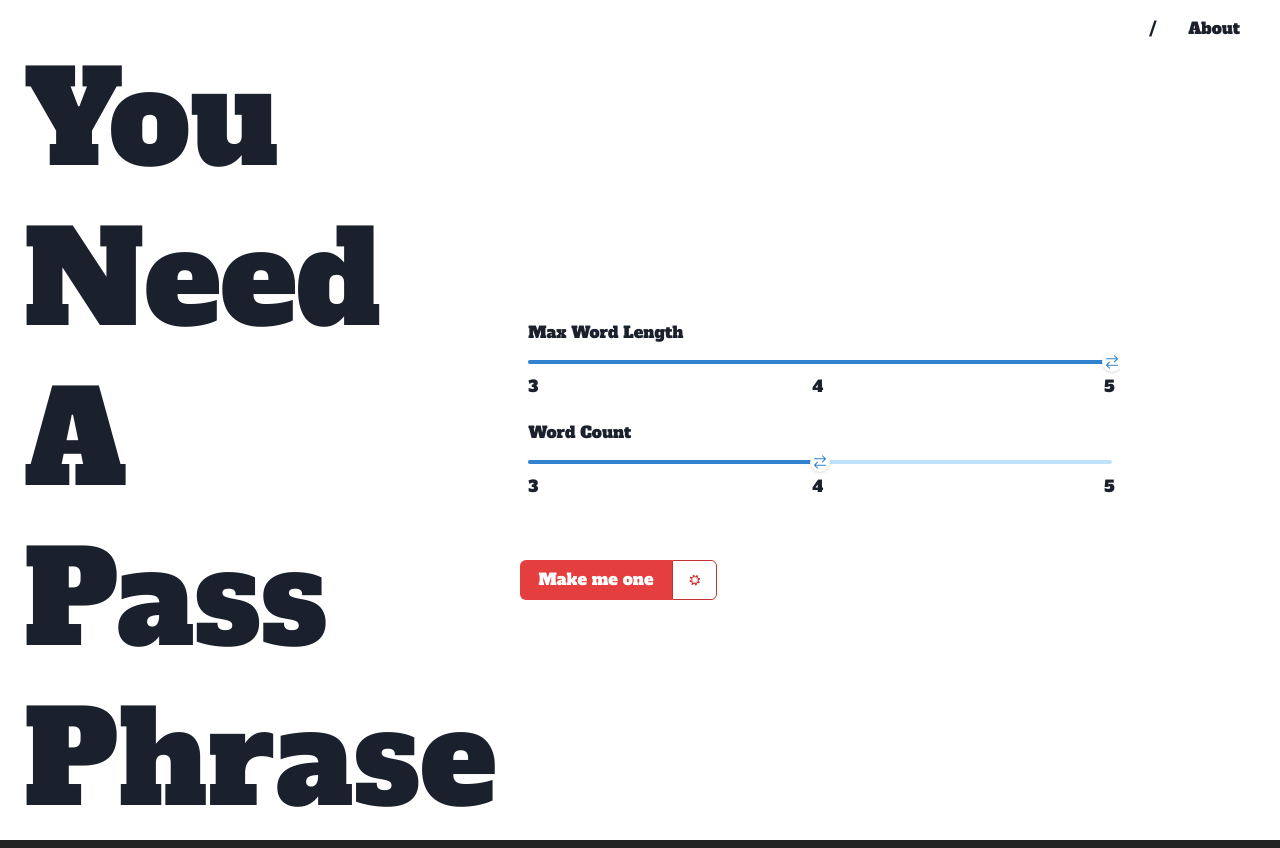
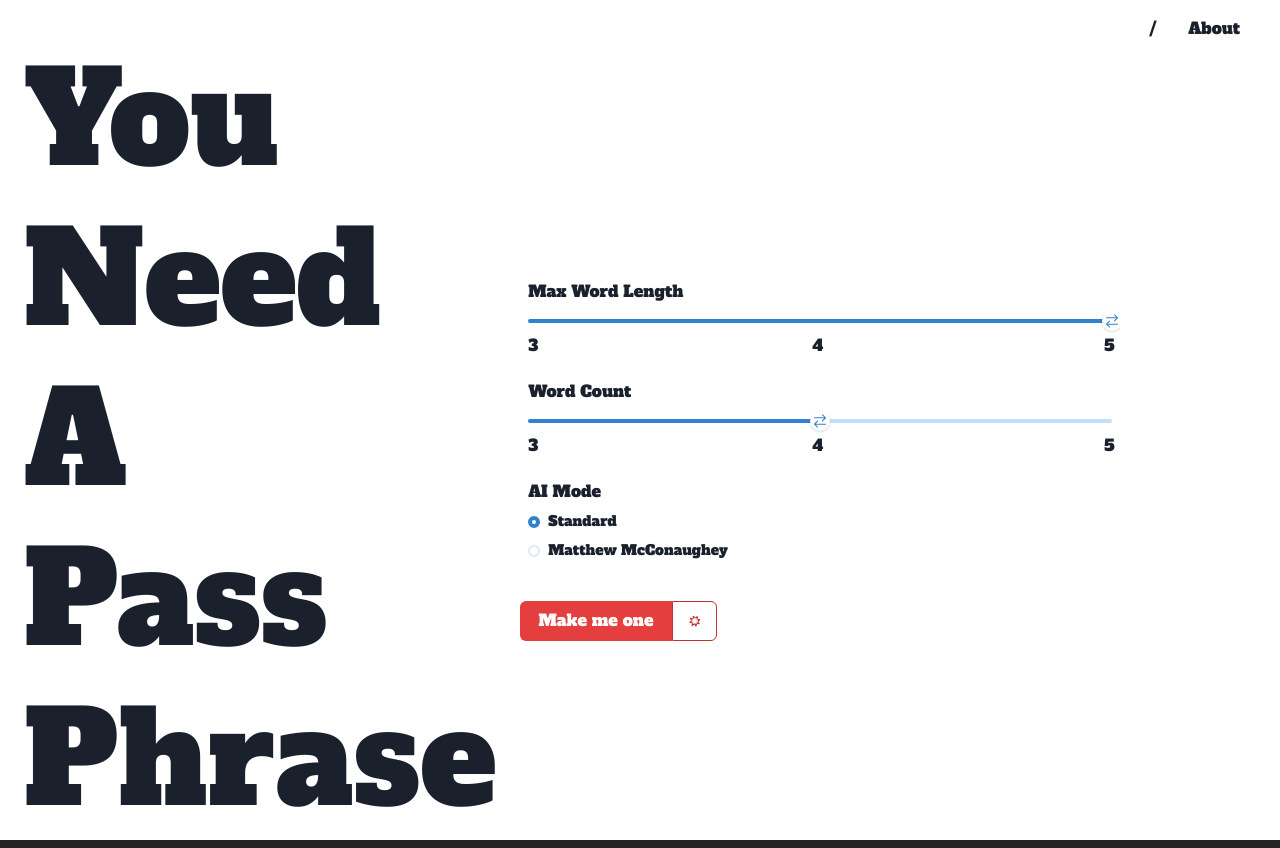
Before and after one commit to cdanielsen/next-long-pass, a React (Vite) app: page / in a window 1280 px wide. Both pictures are taken after a click on the button "Passphrase configuration". Built offline with nearby package versions, Linux system fonts and the light colour scheme.

Commit message:
feat: add temp mode

```diff
--- a/src/clients/openai/index.ts
+++ b/src/clients/openai/index.ts
@@ -1,4 +1,5 @@
 import { useEffect, useState, useCallback } from "react";
+import { TemperatureModes } from "../../components/Content";
 
 interface PassphraseResponse {
   message: string;
@@ -6,9 +7,13 @@ interface PassphraseResponse {
 
 export interface PassphraseRequest {
   passphrase: string;
+  temperature: TemperatureModes;
 }
 
-export const useDescription = (passphrase: string | null) => {
+export const useDescription = (
+  passphrase: string | null,
+  temperature: TemperatureModes,
+) => {
   const [description, setDescription] = useState<string | null>(null);
   const [isLoading, setIsLoading] = useState(false);
   const [isError, setIsError] = useState(false);
@@ -21,7 +26,7 @@ export const useDescription = (passphrase: string | null) => {
       const result = await fetch("api/openai", {
         method: "POST",
         headers: { "Content-Type": "application/json" },
-        body: JSON.stringify({ passphrase }),
+        body: JSON.stringify({ passphrase, temperature }),
       }).then((response) => response.json() as Promise<PassphraseResponse>);
 
       setDescription(result.message);
@@ -30,7 +35,7 @@ export const useDescription = (passphrase: string | null) => {
       setIsError(true);
     }
     setIsLoading(false);
-  }, [passphrase]);
+  }, [passphrase, temperature]);
 
   useEffect(() => {
     if (!passphrase) {
--- a/src/components/Content.tsx
+++ b/src/components/Content.tsx
@@ -10,6 +10,10 @@ import {
   Flex,
   Icon,
   IconButton,
+  Radio,
+  RadioGroup,
+  Stack,
+  Text,
 } from "@chakra-ui/react";
 import { generate } from "random-words";
 import { IconType } from "react-icons";
@@ -20,9 +24,13 @@ import { useDescription } from "../clients/openai";
 import CopyButton from "./CopyButton";
 import ConfigSlider from "./ConfigSlider";
 
+const TemperatureValues = [0.5, 1.5] as const;
+export type TemperatureModes = (typeof TemperatureValues)[number];
+
 interface PassphraseConfig {
   maxLength: number;
   wordCount: number;
+  temperature: TemperatureModes;
 }
 
 const Content = () => {
@@ -33,6 +41,7 @@ const Content = () => {
   const [passphraseConfig, setPassphraseConfig] = useState<PassphraseConfig>({
     maxLength: 5,
     wordCount: 4,
+    temperature: TemperatureValues[0],
   });
 
   const toggleConfig = () => {
@@ -49,8 +58,10 @@ const Content = () => {
     setCurrentPassphrase(nextPassphrase);
   };
 
-  const { description, isLoading, isError, refetch } =
-    useDescription(currentPassphrase);
+  const { description, isLoading, isError, refetch } = useDescription(
+    currentPassphrase,
+    passphraseConfig.temperature,
+  );
 
   const handleMaxLengthChange = (nextMaxLength: number) => {
     setPassphraseConfig((priorConfig) => ({
@@ -63,6 +74,15 @@ const Content = () => {
     setPassphraseConfig((priorConfig) => ({
       ...priorConfig,
       wordCount: nextWordCount,
+    }));
+  };
+
+  const handleTemperatureChange = (nextTemperature: string) => {
+    // Safe to assert here as we're only passing stringified values from the type
+    const nextTemperatureAsNumber = Number(nextTemperature) as TemperatureModes;
+    setPassphraseConfig((priorConfig) => ({
+      ...priorConfig,
+      temperature: nextTemperatureAsNumber,
     }));
   };
 
@@ -162,6 +182,23 @@ const Content = () => {
             value={passphraseConfig.wordCount}
             onChange={handleWordCountChange}
           />
+          <Text fontSize={[".5rem", "1rem"]} marginBottom="0.5rem">
+            AI Mode
+          </Text>
+          <RadioGroup
+            name="AI Mode"
+            onChange={handleTemperatureChange}
+            value={`${passphraseConfig.temperature}`}
+          >
+            <Stack direction="column">
+              <Radio value={TemperatureValues[0].toString()} size="sm">
+                Standard
+              </Radio>
+              <Radio value={TemperatureValues[1].toString()} size="sm">
+                Matthew McConaughey
+              </Radio>
+            </Stack>
+          </RadioGroup>
         </Flex>
       </Collapse>
       <ButtonGroup
```
Also changed, not shown: 1 other file (tests, documents, lock files or other folders).
